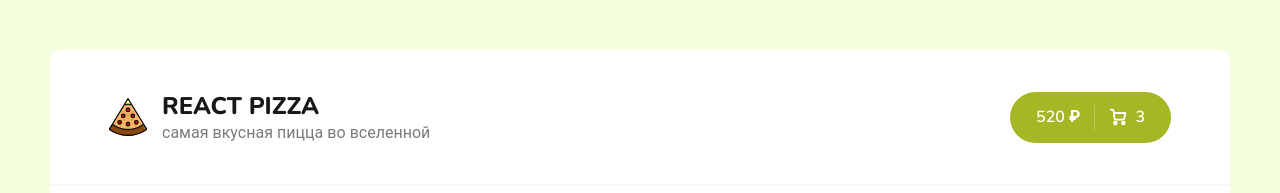
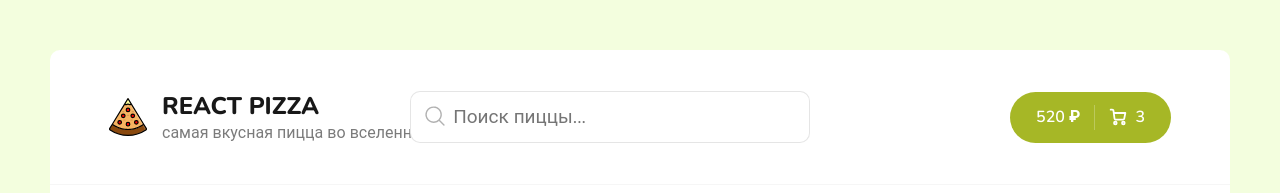
Before and after one commit to nikitanevskij/Refreshing10.2023, a React (Create React App) app: page / in a window 1280 px wide. Shown: the top 193 px of the page. Built offline with nearby package versions, Linux system fonts and the light colour scheme; no server answers.

Commit message:
компонент поиска и его функционал

```diff
--- a/src/App.jsx
+++ b/src/App.jsx
@@ -1,3 +1,4 @@
+import React from "react";
 import { Routes, Route } from "react-router-dom";
 import "./scss/app.scss";
 
@@ -7,13 +8,15 @@ import { Header } from "./components/Header";
 import NotFound from "./pages/NotFound/NotFound";
 
 const App = () => {
+  const [searchValue, setSearchValue] = React.useState("");
+
   return (
     <div className="wrapper">
-      <Header />
+      <Header searchValue={searchValue} setSearchValue={setSearchValue} />
       <div className="content">
         <div className="container">
           <Routes>
-            <Route path="/" element={<Home />} />
+            <Route path="/" element={<Home searchValue={searchValue} />} />
             <Route path="/cart" element={<Cart />} />
             <Route path="*" element={<NotFound />} />
           </Routes>
--- a/src/components/Header.tsx
+++ b/src/components/Header.jsx
@@ -1,7 +1,8 @@
 import logo from "../assets/img/pizza-logo.svg";
 import { Link } from "react-router-dom";
+import { Search } from "./Search";
 
-export const Header = () => {
+export const Header = ({ searchValue, setSearchValue }) => {
   return (
     <div className="header">
       <div className="container">
@@ -14,7 +15,7 @@ export const Header = () => {
             </div>
           </div>
         </Link>
-
+        <Search searchValue={searchValue} setSearchValue={setSearchValue} />
         <div className="header__cart">
           <Link to="/cart" className="button button--cart">
             <span>520 ₽</span>
--- /dev/null
+++ b/src/components/Search/Search.module.scss
@@ -0,0 +1,39 @@
+.root {
+  position: relative;
+  left: -110px;
+}
+.input {
+  border: 1px solid rgba(0, 0, 0, 0.1);
+  padding: 12px 20px;
+  width: 400px;
+  border-radius: 10px;
+  font-size: 16px;
+  padding-left: 42px;
+  font-size: 19px;
+
+  &:focus {
+    border: 1px solid rgba(0, 0, 0, 0.2);
+  }
+}
+
+.icon {
+  width: 22px;
+  height: 22px;
+  opacity: 0.3;
+  position: absolute;
+  left: 14px;
+  top: 14px;
+}
+
+.clearIcon {
+  width: 20px;
+  height: 20px;
+  opacity: 0.3;
+  position: absolute;
+  top: 16px;
+  right: 15px;
+  cursor: pointer;
+  &:hover {
+    opacity: 0.8;
+  }
+}
--- /dev/null
+++ b/src/components/Search/index.jsx
@@ -0,0 +1,29 @@
+import React from "react";
+import style from "./Search.module.scss";
+
+export const Search = ({ searchValue, setSearchValue }) => {
+  return (
+    <div className={style.root}>
+      <svg className={style.icon} viewBox="0 0 32 32" xmlns="http://www.w3.org/2000/svg">
+        <path d="M29.71,28.29l-6.5-6.5-.07,0a12,12,0,1,0-1.39,1.39s0,.05,0,.07l6.5,6.5a1,1,0,0,0,1.42,0A1,1,0,0,0,29.71,28.29ZM14,24A10,10,0,1,1,24,14,10,10,0,0,1,14,24Z" />
+      </svg>
+      <input
+        value={searchValue}
+        onChange={(e) => setSearchValue(e.target.value)}
+        className={style.input}
+        placeholder="Поиск пиццы..."
+      />
+
+      {searchValue && (
+        <svg
+          onClick={() => setSearchValue("")}
+          className={style.clearIcon}
+          viewBox="0 0 200 200"
+          xmlns="http://www.w3.org/2000/svg"
+        >
+          <path d="M114,100l49-49a9.9,9.9,0,0,0-14-14L100,86,51,37A9.9,9.9,0,0,0,37,51l49,49L37,149a9.9,9.9,0,0,0,14,14l49-49,49,49a9.9,9.9,0,0,0,14-14Z" />
+        </svg>
+      )}
+    </div>
+  );
+};
--- a/src/pages/Home/Home.jsx
+++ b/src/pages/Home/Home.jsx
@@ -5,8 +5,14 @@ import { Sort } from "../../components/Sort";
 import { PizzaBlock } from "../../components/PizzaBlock";
 import Sceleton from "../../components/Sceleton";
 
-export const Home = () => {
+export const Home = ({ searchValue }) => {
   const [pizzas, setPizzas] = React.useState([]);
+
+  // const pizzasSearch = pizzas.filter((item) =>
+  //   item.name.toLowerCase().includes(searchValue.toLowerCase()),
+  // );
+  // console.log(pizzasSearch);
+
   const [isLoading, setLoading] = React.useState(false);
 
   const [activeCategories, setAactiveCategories] = React.useState(0);
@@ -15,28 +21,30 @@ export const Home = () => {
   };
   const [activeSort, setActiveSort] = React.useState(0);
   const sort = [
-    { name: "популярности (ask)", searchName: "rating", order: "ask" },
-    { name: "популярности (desc)", searchName: "rating", order: "desc" },
+    { name: "популярности (ask)", searchName: "rating", order: "desc" },
+    { name: "популярности (desc)", searchName: "rating", order: "ask" },
     { name: "цене (ask)", searchName: "price", order: "ask" },
     { name: "цене (desc)", searchName: "price", order: "desc" },
     { name: "алфавиту (ask)", searchName: "name", order: "ask" },
     { name: "алфавиту (desc)", searchName: "name", order: "desc" },
   ];
 
+  const sortBy = sort[activeSort].searchName;
+  const order = sort[activeSort].order;
+  const category = activeCategories === 0 ? "" : `&category=${activeCategories}`;
   const loadPizzas = (items) => {
     setPizzas(items);
     setLoading(true);
   };
   React.useEffect(() => {
-    const category = activeCategories === 0 ? "" : activeCategories;
     setLoading(false);
     fetch(
-      `https://634fde2edf22c2af7b5c5141.mockapi.io/items?category=${category}&sortBy=${sort[activeSort].searchName}&order=${sort[activeSort].order}`,
+      `https://634fde2edf22c2af7b5c5141.mockapi.io/items?search=${searchValue}${category}&sortBy=${sortBy}&order=${order}`,
     )
       .then((res) => res.json())
       .then((json) => loadPizzas(json.items));
     window.scrollTo(0, 0);
-  }, [activeCategories, activeSort]);
+  }, [activeCategories, activeSort, sortBy, order, searchValue, category]);
 
   return (
     <div>
```
